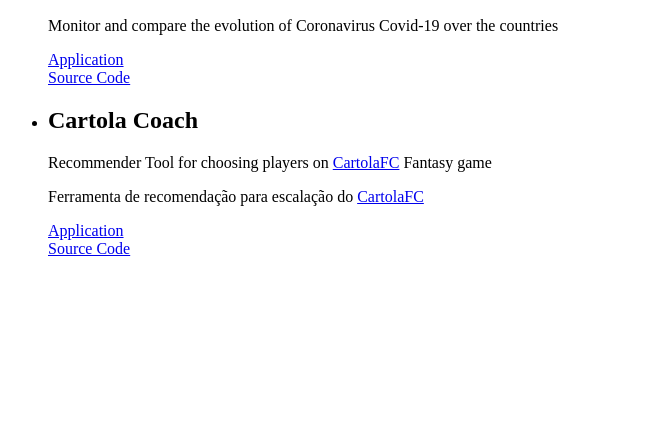
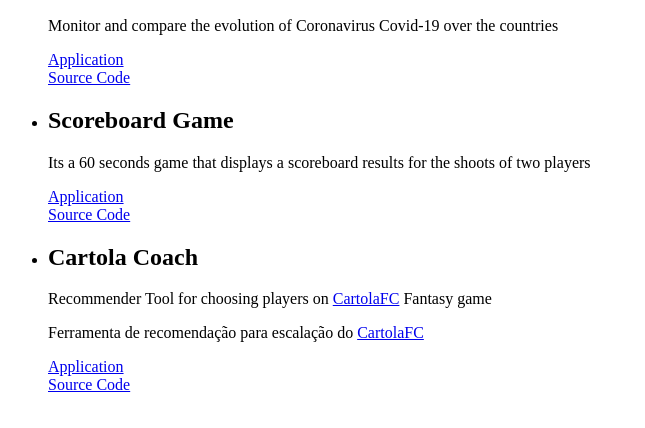
Before and after one commit to rsrjunior/rsrjunior.github.io, a plain HTML site: page index.html in a window 1280 px wide. Shown: the part 110-538 px from the top of the page, without its empty margins (0-645 px from the left). Drawn offline with Linux system fonts and the light colour scheme.

Commit message:
Update index.html
another brick in the wall

```diff
--- a/index.html
+++ b/index.html
@@ -18,6 +18,12 @@
             <a href="https://rsrjunior.github.io/covid19monitor/">Application</a><br/>
             <a href="https://github.com/rsrjunior/covid19monitor">Source Code</a>
         </li>
+       <li>
+            <h2>Scoreboard Game</h2>
+            <p>Its a 60 seconds game that displays a scoreboard results for the shoots of two players</p>
+            <a href="https://rsrjunior.github.io/scoreboard-angular/">Application</a><br/>
+            <a href="https://github.com/rsrjunior/scoreboard-angular">Source Code</a>
+        </li>
         <li>
             <h2>Cartola Coach</h2>
             <p>Recommender Tool for choosing players on <a href="https://globoesporte.globo.com/cartola-fc/">CartolaFC</a> Fantasy game</p>
```
